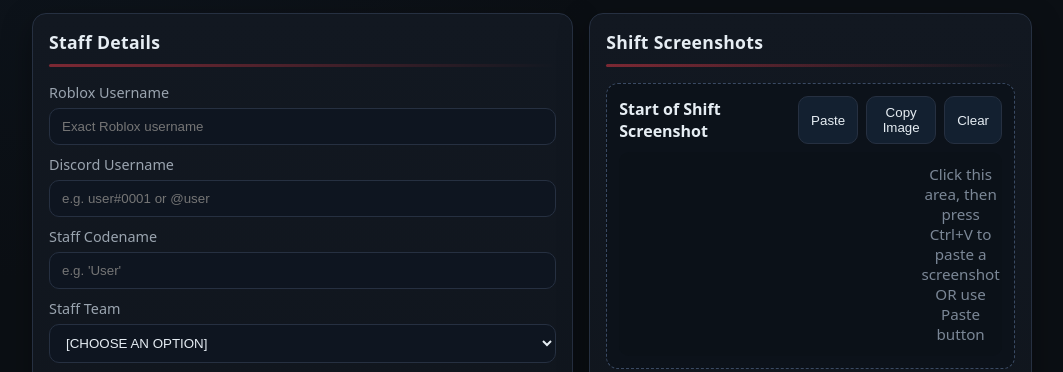
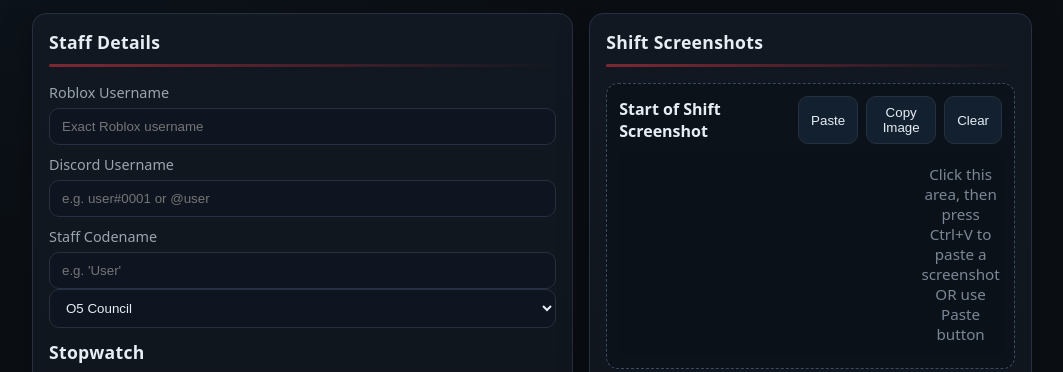
Before and after one commit to Choppovm/deprecated_ariv, a plain HTML site: page index.html in a window 1280 px wide. Shown: the part 120-492 px from the top of the page, without its empty margins (108-1171 px from the left). Drawn offline with Linux system fonts and the light colour scheme.

Commit message:
Update index.html

```diff
--- a/index.html
+++ b/index.html
@@ -111,15 +111,21 @@
       <label>Staff Codename</label>
       <input id="codename" placeholder="e.g. 'User'" />
 
-      <label>Staff Team</label>
-      <select id="team">
-        <option>[CHOOSE AN OPTION]</option>
-        <option>Server Start Up Hosts</option>
-        <option>Game Moderation Team</option>
-        <option>Acting Department</option>
-        <option>Event Committee</option>
-        <option>Morphing Department</option>
-      </select>
+      <form id="shift-form">
+        <select id="team">
+          <option value="O5COUNCIL">O5 Council</option>
+          <option value="FACTIONSHUBSTAFF">Factions Hub Staff</option>
+          <option value="SERVERSTARTUPDEPARTMENT">Server Startup Department</option>
+          <option value="DEVELOPMENTTEAM">Development Team</option>
+          <option value="DISCORDMODERATIONTEAM">Discord Moderation Team</option>
+          <option value="GAMEMODERATIONTEAM">Game Moderation Team</option>
+          <option value="LOREDEPARTMENT">Lore Department</option>
+          <option value="ACTINGDEPARTMENT">Acting Department</option>
+          <option value="EVENTCOMMITTEE">Event Committee</option>
+          <option value="MORPHINGDEPARTMENT">Morphing Department</option>
+          <option value="APPEALSANDREPORTSTEAM">Appeals and Reports Team</option>
+        </select>
+      </form>
 
       <div style="height:12px"></div>
       <h2>Stopwatch</h2>
```
